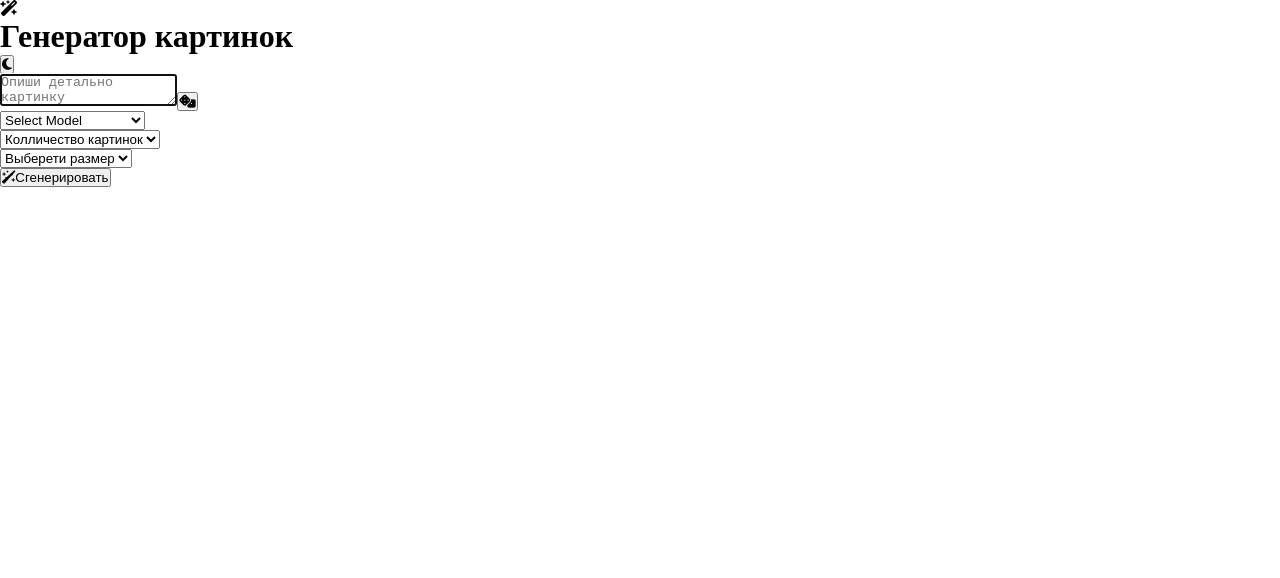
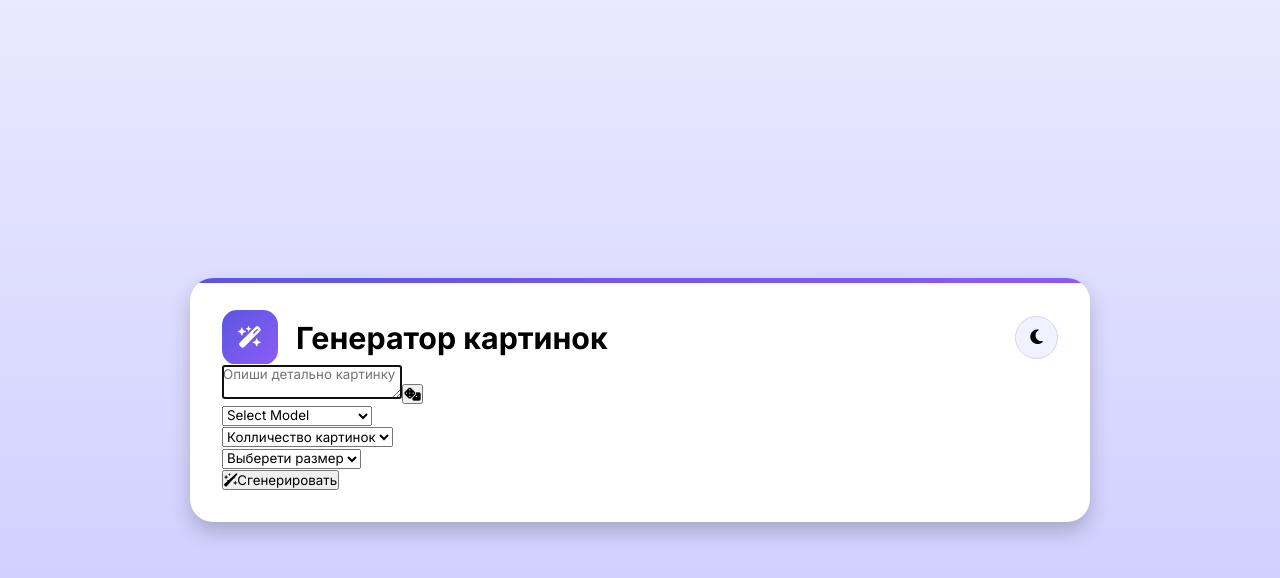
Before and after one commit to Kalachinskii/test_ai_generate_image, a React (Vite) app: page / in a window 1280 px wide. Shown: the top 578 px of the page. Built offline with nearby package versions, Linux system fonts and the light colour scheme.

Commit message:
стилизация header

```diff
--- a/src/App.module.css
+++ b/src/App.module.css
@@ -0,0 +1,69 @@
+.container {
+    width: 900px;
+    background: var(--color-card);
+    padding: 32px;
+    border-radius: 23px;
+    box-shadow: 0 10px 20px 0 rgba(0, 0, 0, 0.2);
+    overflow: hidden;
+    position: relative;
+}
+
+.container::before {
+    content: "";
+    position: absolute;
+    top: 0;
+    left: 0;
+    width: 100%;
+    height: 5px;
+    background: var(--color-gradient);
+}
+
+.header {
+    display: flex;
+    align-items: center;
+    justify-content: space-between;
+}
+
+.logoWrapper {
+    display: flex;
+    gap: 18px;
+    align-items: center;
+}
+
+.logo {
+    height: 55px;
+    width: 56px;
+    display: flex;
+    align-items: center;
+    justify-content: center;
+    border-radius: 15px;
+    color: #fff;
+    font-size: 1.35rem;
+    flex-shrink: 0;
+    background: var(--color-gradient);
+}
+
+.title {
+    font-size: 1.9rem;
+    font-weight: 700;
+}
+
+.themeToggle {
+    height: 43px;
+    width: 43px;
+    border-radius: 50%;
+    font-size: 1.05rem;
+    cursor: pointer;
+    display: flex;
+    align-items: center;
+    justify-content: center;
+    color: var(---color-placeholder);
+    background: var(--color-input);
+    border: 1px solid var(--color-border);
+    transition: all 0.3s ease;
+}
+.themeToggle:hover {
+    color: var(--color-primary);
+    transform: translateY(-2px);
+    box-shadow: 0 4px 6px -1px rgba(0, 0, 0, 0.1);
+}
--- a/src/App.tsx
+++ b/src/App.tsx
@@ -5,15 +5,17 @@ export function App() {
         <div className={styles.container}>
             {/* header */}
             <div className={styles.header}>
-                <div className={styles.logo}>
-                    <i className={"fa-solid fa-wand-magic-sparkles"}></i>
+                <div className={styles.logoWrapper}>
+                    <div className={styles.logo}>
+                        <i className={"fa-solid fa-wand-magic-sparkles"}></i>
+                    </div>
+                    <h1 className={styles.title}>Генератор картинок</h1>
                 </div>
-                <h1>Генератор картинок</h1>
+
+                <button className={styles.themeToggle}>
+                    <i className="fa-solid fa-moon"></i>
+                </button>
             </div>
-
-            <button className="theme-toggle">
-                <i className="fa-solid fa-moon"></i>
-            </button>
 
             <div className="main-content">
                 <form action="#" className="promt-form">
--- a/src/index.css
+++ b/src/index.css
@@ -1,14 +1,29 @@
+/* import Google Fonts - Inter */
+@import url("https://fonts.googleapis.com/css2?family=Inter:ital,opsz,wght@0,14..32,100..900;1,14..32,100..900&display=swap");
+
 #root {
-    --text-color: #000;
+    --color-text: #09090e;
+    --color-primary: #5c56e1;
+    --color-primary-dark: #5b21b6;
+    --color-card: #fff;
+    --color-input: #f1f1ff;
+    --color-placeholder: #5c5a87;
+    --color-border: #d4d4ed;
+    --color-gradient: linear-gradient(135deg, #5c56e1, #8b5cf6);
 }
 
 * {
     margin: 0;
     padding: 0;
     box-sizing: border-box;
+    font-family: "Inter", sans-serif;
 }
 
-a {
-    color: var(--text-color);
-    text-decoration: none;
+body {
+    display: flex;
+    align-items: center;
+    justify-content: center;
+    min-height: 100vh;
+    background: linear-gradient(#e9e9ff, #c8c7ff);
+    padding: 15px;
 }
```
